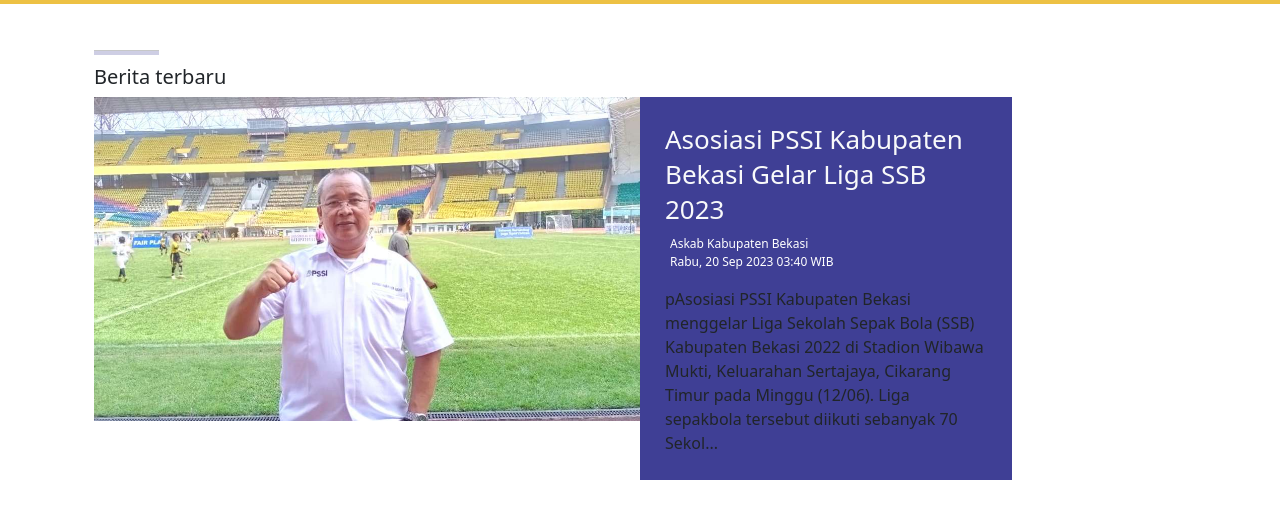
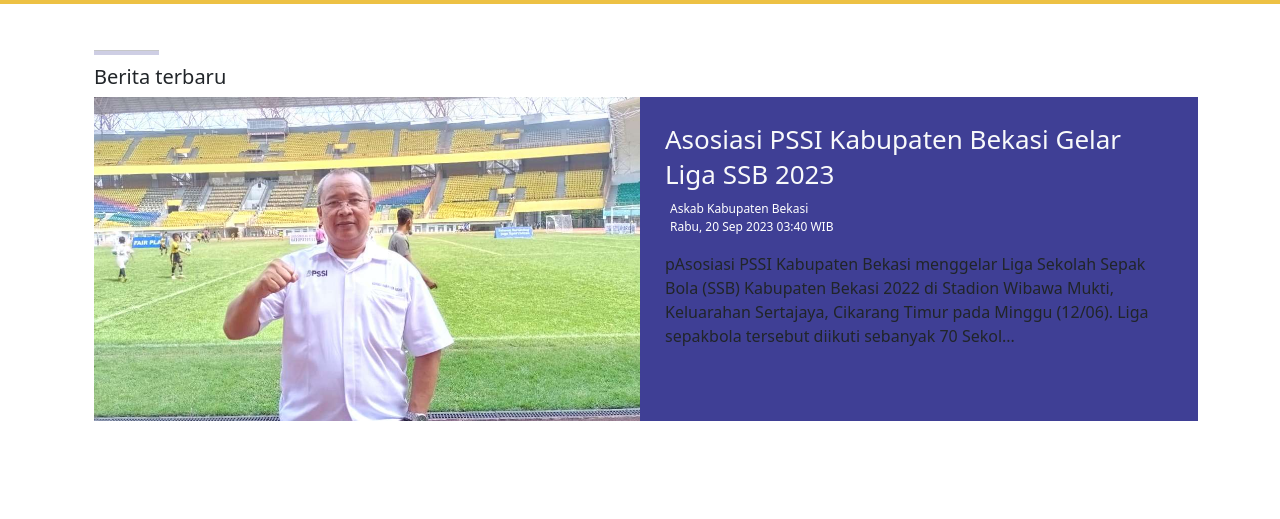
Before and after one commit to Pratablo/askab-bekasi, a plain HTML site: page index.html in a window 1280 px wide. Shown: the part 91-610 px from the top of the page. Drawn offline with Linux system fonts and the light colour scheme; files that its build step writes are made by us from their sources; files whose address does not match are found by name.

Commit message:
benerin berita

```diff
--- a/index.html
+++ b/index.html
@@ -98,7 +98,7 @@
                           <div class="col-6" style="padding-right: 0px;">
                               <img src="assets/img/berita_1.jpg" width="100%" alt="">
                           </div>
-                          <div class="col-4" style="padding: 25px; background-color: #3F3F95;">
+                          <div class="col-6" style="padding: 25px; background-color: #3F3F95;">
                             <!-- head-pssi -->
                             <h4 class="text-light head-pssi">Asosiasi PSSI Kabupaten Bekasi Gelar Liga SSB 2023</h4>
                             <!-- ket-berita -->
```
